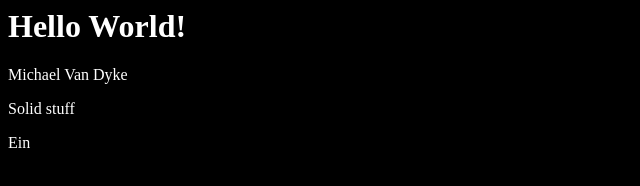
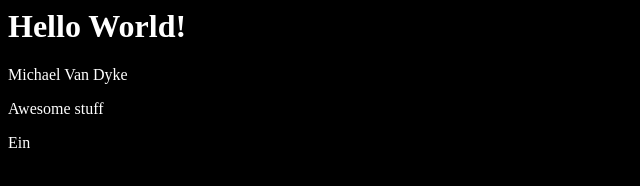
Before and after one commit to Drenath/git-inclass, a plain HTML site: page index.html in a window 1280 px wide. Shown: the full height of the page, 0-640 px from the left. Drawn offline with Linux system fonts and the light colour scheme.

Commit message:
Switched solid to awesome

```diff
--- a/index.html
+++ b/index.html
@@ -15,7 +15,7 @@
       Michael Van Dyke
     </p>
     <p>
-      Solid stuff
+      Awesome stuff
     </p>
     <p>
       Ein
```
